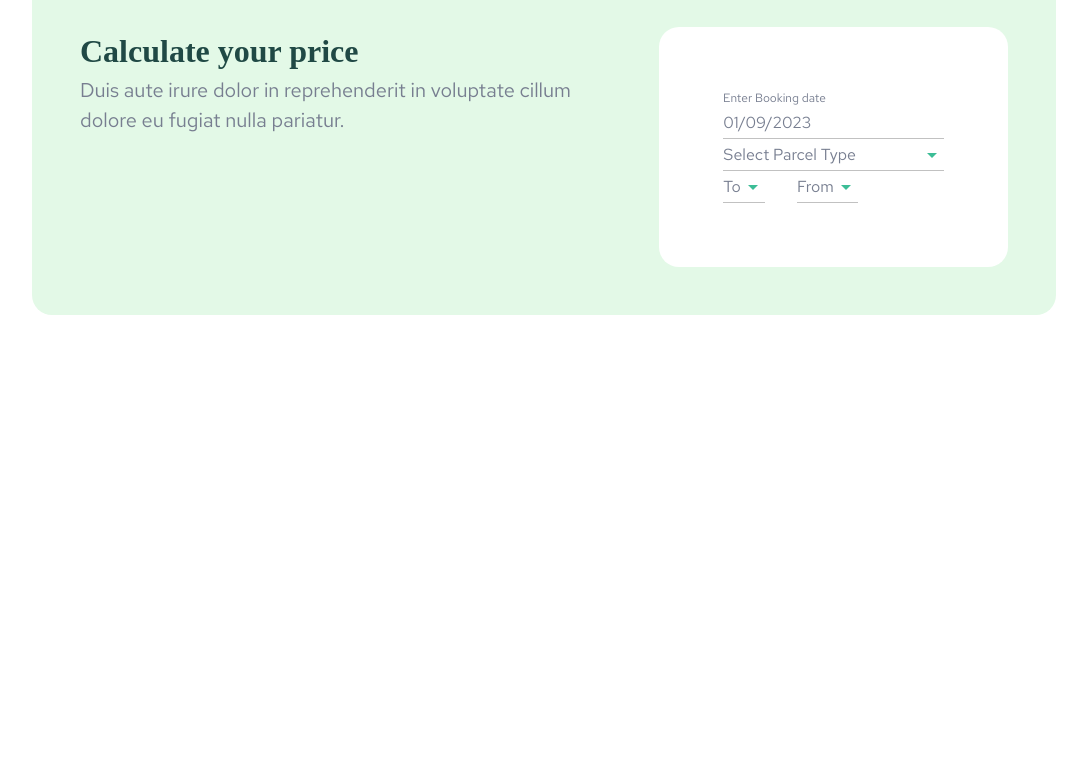
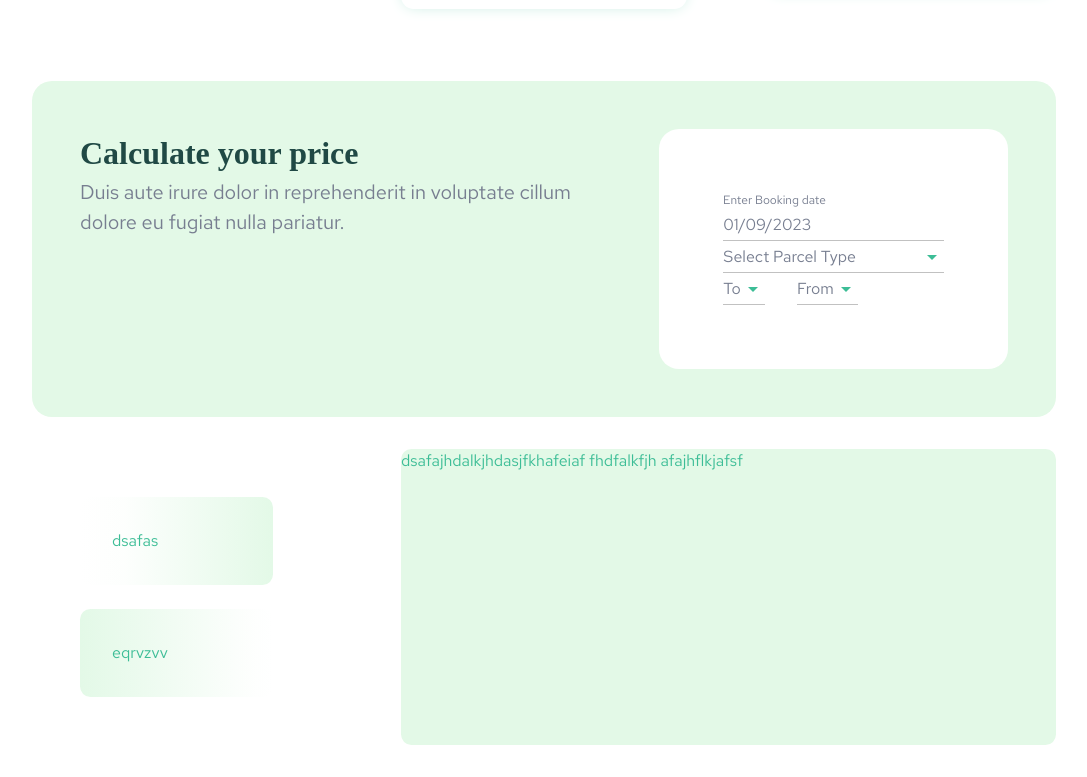
Before and after one commit to Yomna-J/fastbox, a React (Create React App) app: page / in a window 1280 px wide. Shown: the part 2675-3452 px from the top of the page, without its empty margins (96-1183 px from the left). Before the commit the page ends 3022 px from the top, so only its background shows below. Built offline with nearby package versions, Linux system fonts and the light colour scheme; a web font is replaced by a local one.

Commit message:
Created initial reviews design     - Created tabs design     - Added TODO comments     - Updated specialties section margin

```diff
--- a/src/components/hero/Hero.jsx
+++ b/src/components/hero/Hero.jsx
@@ -7,6 +7,8 @@ import {
   Button,
 } from "@mui/material";
 
+
+// TODO: Update background image
 const Hero = () => {
   const { palette } = useTheme();
   return (
--- a/src/components/ui/Card.jsx
+++ b/src/components/ui/Card.jsx
@@ -10,6 +10,7 @@ import { theme } from "../../theme";
 const Card = ({ number, title, description }) => {
   const { palette } = useTheme(theme);
 
+  // TODO: Fix card padding
   return (
     <Box
       sx={{
--- /dev/null
+++ b/src/components/ui/Reviews.jsx
@@ -0,0 +1,72 @@
+import { Button, Box, Typography, useTheme, Grid } from "@mui/material";
+import { useState } from "react";
+import { theme } from "../../theme";
+
+const Reviews = ({ reviews }) => {
+  const { palette } = useTheme(theme);
+
+  const [activeTab, setActiveTab] = useState(0);
+
+  //   TODO: Responsive design
+  const onTabClick = (index) => {
+    setActiveTab(index);
+  };
+  return (
+    <Box
+      sx={{
+        m: "2rem 10%",
+        borderRadius: "1.25rem",
+        display: "flex",
+        flexDirection: { xs: "column", md: "row" },
+        gap: "5rem",
+      }}
+    >
+      {/* TABS BOX */}
+      <Box
+        sx={{
+          display: "flex",
+          p: "3rem",
+          gap: "1.5rem",
+          flexDirection: "column",
+          height: "100%",
+          width: "30%",
+        }}
+      >
+        {reviews.map((review) => {
+          return (
+            <Box // TAB BOX
+              className={activeTab === review.id ? "active-tab" : ""}
+              key={review.id}
+              onClick={() => {
+                setActiveTab(review.id);
+              }}
+              sx={{
+                width: "100%",
+                p: "2rem",
+                borderRadius: ".65rem",
+                background:
+                  " linear-gradient(90deg, rgba(227,249,231,1) 0%, rgba(248,253,249,0.17776617482930668) 91%, rgba(255,255,255,1) 100%)",
+                cursor: "pointer",
+              }}
+            >
+              {review.author}
+            </Box>
+          );
+        })}
+      </Box>
+      {/* CONTENT BOX */}
+      <Box
+        sx={{
+          width: "70%",
+          borderRadius: ".65rem",
+
+          backgroundColor: palette.secondary.main,
+        }}
+      >
+        {reviews[activeTab].content}
+      </Box>
+    </Box>
+  );
+};
+
+export default Reviews;
--- a/src/index.css
+++ b/src/index.css
@@ -53,3 +53,12 @@
   filter: invert(65%) sepia(19%) saturate(1301%) hue-rotate(111deg)
     brightness(95%) contrast(83%);
 }
+/* TABS */
+.active-tab {
+  background: linear-gradient(
+    90deg,
+    rgba(255, 255, 255, 1) 0%,
+    rgba(246, 253, 247, 0.2281863428965336) 23%,
+    rgba(227, 249, 231, 1) 100%
+  ) !important;
+}
--- a/src/pages/home/index.jsx
+++ b/src/pages/home/index.jsx
@@ -16,6 +16,7 @@ import { default as truck } from "../../assets/truck.svg";
 import Step from "../../components/step";
 import Card from "../../components/ui/Card";
 import PriceForm from "../../components/ui/PriceForm";
+import Reviews from "../../components/ui/Reviews";
 
 const Home = () => {
   const { palette } = useTheme(theme);
@@ -76,6 +77,24 @@ const Home = () => {
         title: "Live tracking",
         description:
           "Stacks is a production-ready library of stackable content blocks built in React Native",
+      },
+    ],
+    reviews: [
+      {
+        id: 0,
+        picture: "",
+        author: "dsafas",
+        job: "dasf",
+        content: "dsafajhdalkjhdasjfkhafeiaf fhdfalkfjh afajhflkjafsf",
+        rate: 5,
+      },
+      {
+        id: 1,
+        picture: "",
+        author: "eqrvzvv",
+        job: "eeawra",
+        content: "oooadsafjk dajhfkaf jakkdspsad",
+        rate: 2,
       },
     ],
   };
@@ -285,6 +304,7 @@ const Home = () => {
       <Box
         sx={{
           display: "flex",
+          m: "0 7%",
           p: "2.5rem",
           flexDirection: { xs: "column", md: "row" },
           gap: "5rem",
@@ -341,11 +361,15 @@ const Home = () => {
             Duis aute irure dolor in reprehenderit in voluptate cillum dolore eu
             fugiat nulla pariatur.
           </Typography>
+          {/* TODO: Add image */}
         </Box>
         {/* PRICE FORM  */}
 
         <PriceForm />
       </Box>
+      {/* TODO: Missing Section */}
+      {/* REVIEWS */}
+      <Reviews reviews={data.reviews} />
     </div>
   );
 };
```
Also changed, not shown: src/components/ui/PriceForm.jsx (+5 -38 lines).
